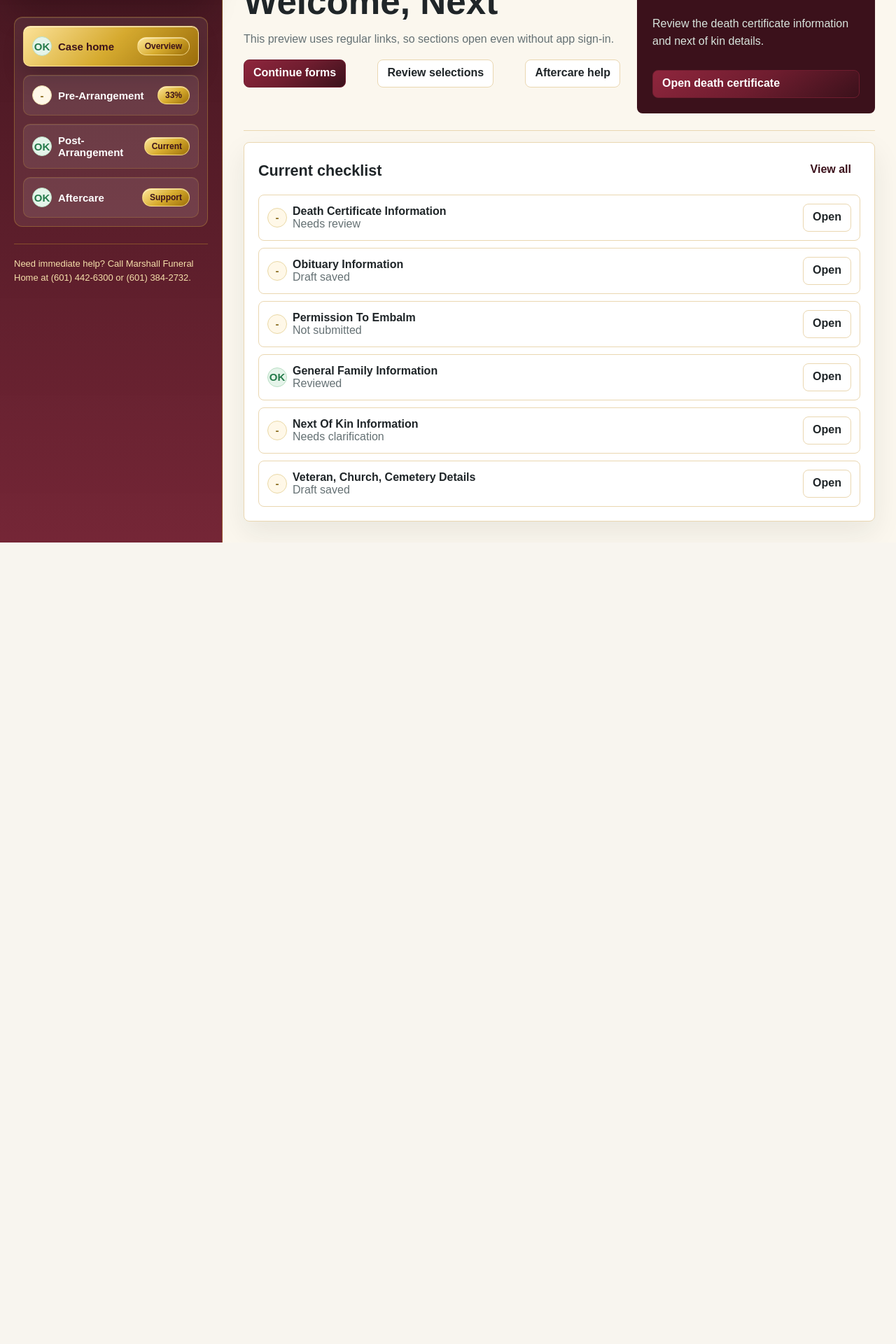
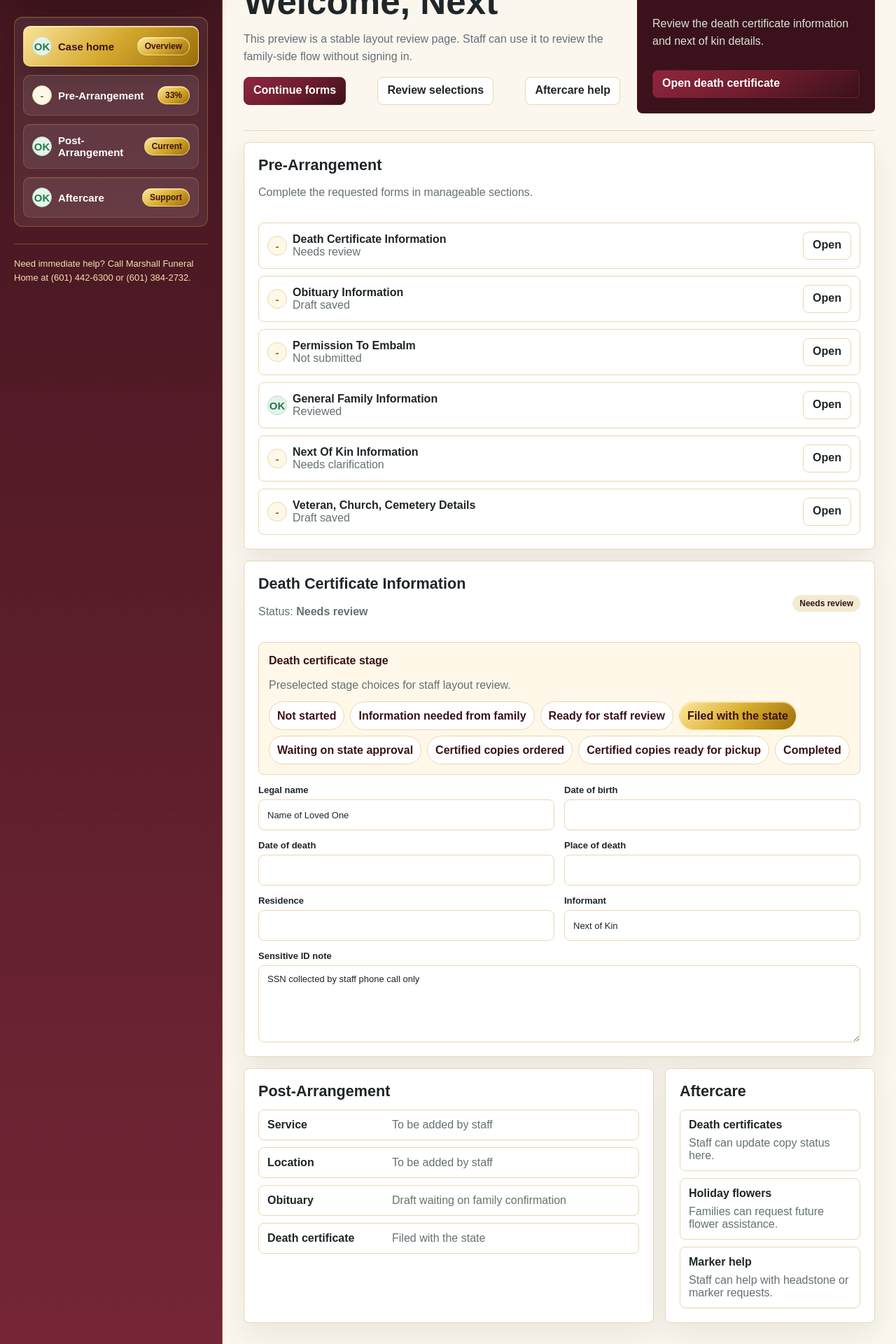
Before and after one commit to marshallfhnatchez225/Marshall-Family-Care, a Next.js app: page /family-preview in a window 1280 px wide. Shown: the part 246-2166 px from the top of the page at 70% size. Before the commit the page ends 1021 px from the top, so only its background shows below. Built offline with nearby package versions, Linux system fonts and the light colour scheme.

Commit message:
Simplify family preview for stable deploy

```diff
--- a/app/family-preview/page.tsx
+++ b/app/family-preview/page.tsx
@@ -1,6 +1,11 @@
-type FamilyPreviewPageProps = {
-  searchParams: Promise<{ view?: string; form?: string; stage?: string }>;
-};
+const forms = [
+  ["Death Certificate Information", "Needs review"],
+  ["Obituary Information", "Draft saved"],
+  ["Permission To Embalm", "Not submitted"],
+  ["General Family Information", "Reviewed"],
+  ["Next Of Kin Information", "Needs clarification"],
+  ["Veteran, Church, Cemetery Details", "Draft saved"]
+];
 
 const deathCertificateStages = [
   "Not started",
@@ -13,114 +18,7 @@ const deathCertificateStages = [
   "Completed"
 ];
 
-const forms = [
-  {
-    id: "death-certificate",
-    title: "Death Certificate Information",
-    status: "Needs review",
-    fields: [
-      ["Legal name", "Name of Loved One"],
-      ["Date of birth", ""],
-      ["Date of death", ""],
-      ["Place of death", ""],
-      ["Residence", ""],
-      ["Marital status", ""],
-      ["Education", ""],
-      ["Occupation", ""],
-      ["Informant", "Next of Kin"],
-      ["Parent information", ""],
-      ["Sensitive ID note", "SSN collected by staff phone call only"]
-    ]
-  },
-  {
-    id: "obituary",
-    title: "Obituary Information",
-    status: "Draft saved",
-    fields: [
-      ["Opening life story", ""],
-      ["Survived by", ""],
-      ["Preceded in death by", ""],
-      ["Service wording", ""],
-      ["Charity preference", ""],
-      ["Publication notes", "Staff will review before publication"]
-    ]
-  },
-  {
-    id: "embalming",
-    title: "Permission To Embalm",
-    status: "Not submitted",
-    fields: [
-      ["Authorizing person", "Next of Kin"],
-      ["Relationship", ""],
-      ["Phone", "601-442-6300"],
-      ["Acknowledgment", "Staff will review this authorization before relying on it."]
-    ]
-  },
-  {
-    id: "family-info",
-    title: "General Family Information",
-    status: "Reviewed",
-    fields: [
-      ["Primary contact", "Next of Kin"],
-      ["Preferred phone", "601-442-6300"],
-      ["Email", ""],
-      ["Billing contact", ""],
-      ["Communication preference", "Text for urgent items, email for documents"]
-    ]
-  },
-  {
-    id: "next-of-kin",
-    title: "Next Of Kin Information",
-    status: "Needs clarification",
-    fields: [
-      ["Primary next of kin", "Next of Kin"],
-      ["Additional next of kin", ""],
-      ["Relationship order notes", "Family will confirm relationship details with staff"],
-      ["Dispute or concern", ""],
-      ["Staff note", "Confirm preferred phone number"]
-    ]
-  },
-  {
-    id: "veteran-church-cemetery",
-    title: "Veteran, Church, Cemetery Details",
-    status: "Draft saved",
-    fields: [
-      ["Veteran status", ""],
-      ["Church", ""],
-      ["Clergy", ""],
-      ["Cemetery", ""],
-      ["Plot details", ""],
-      ["Special rites", ""]
-    ]
-  }
-];
-
-const selectedItems = [
-  ["Service", "Saturday, May 16, 2026 at 11:00 AM"],
-  ["Location", "New Hope Missionary Baptist Church"],
-  ["Casket", "Cedarview Oak, selected"],
-  ["Vault", "Standard concrete vault"],
-  ["Flowers", "Casket spray, white lilies and greenery"],
-  ["Programs", "Tri-fold program, 150 copies"],
-  ["Transportation", "Family limousine, one vehicle"]
-];
-
-function isActive(current: string, expected: string) {
-  return current === expected ? "active" : "";
-}
-
-export default async function FamilyPreviewPage({ searchParams }: FamilyPreviewPageProps) {
-  const params = await searchParams;
-  const view = ["home", "pre", "post", "aftercare"].includes(params.view ?? "")
-    ? String(params.view)
-    : "home";
-  const activeForm = forms.find((form) => form.id === params.form) ?? forms[0];
-  const selectedStage = deathCertificateStages.includes(params.stage ?? "")
-    ? String(params.stage)
-    : "Filed with the state";
-  const completionPercent = 33;
-  const reviewCount = 5;
-
+export default function FamilyPreviewPage() {
   return (
     <main>
       <section
@@ -144,132 +42,129 @@ export default async function FamilyPreviewPage({ searchParams }: FamilyPreviewP
             <p>Primary contact: Next of Kin</p>
             <p>Director: Marshall Funeral Home</p>
             <div className="family-progress-bar" aria-label="Form completion">
-              <span style={{ width: `${completionPercent}%` }} />
+              <span style={{ width: "33%" }} />
             </div>
           </section>
+
           <nav className="family-sidebar-nav" aria-label="Family portal navigation">
-            <a className={`family-nav-button ${isActive(view, "home")}`} href="/family-preview?view=home">
+            <a className="family-nav-button active" href="#case-home">
               <span className="family-nav-label"><span className="family-complete-indicator">OK</span><span>Case home</span></span>
               <span className="family-mini-chip">Overview</span>
             </a>
-            <a className={`family-nav-button ${isActive(view, "pre")}`} href="/family-preview?view=pre&form=death-certificate">
+            <a className="family-nav-button" href="#pre-arrangement">
               <span className="family-nav-label"><span className="family-complete-indicator pending">-</span><span>Pre-Arrangement</span></span>
               <span className="family-mini-chip">33%</span>
             </a>
-            <a className={`family-nav-button ${isActive(view, "post")}`} href="/family-preview?view=post">
+            <a className="family-nav-button" href="#post-arrangement">
               <span className="family-nav-label"><span className="family-complete-indicator">OK</span><span>Post-Arrangement</span></span>
               <span className="family-mini-chip">Current</span>
             </a>
-            <a className={`family-nav-button ${isActive(view, "aftercare")}`} href="/family-preview?view=aftercare">
+            <a className="family-nav-button" href="#aftercare">
               <span className="family-nav-label"><span className="family-complete-indicator">OK</span><span>Aftercare</span></span>
               <span className="family-mini-chip">Support</span>
             </a>
           </nav>
+
           <div className="family-footer-note">
             Need immediate help? Call Marshall Funeral Home at (601) 442-6300 or (601) 384-2732.
           </div>
         </aside>
 
         <section className="family-content">
-          {view === "home" ? (
-            <>
-              <section className="family-metric-grid" style={{ marginTop: 0 }}>
-                <div className="family-metric"><strong>{completionPercent}%</strong><span>Pre-arrangement complete</span></div>
-                <div className="family-metric"><strong>{reviewCount}</strong><span>Forms awaiting staff review</span></div>
+          <section className="family-metric-grid" id="case-home" style={{ marginTop: 0 }}>
+            <div className="family-metric"><strong>33%</strong><span>Pre-arrangement complete</span></div>
+            <div className="family-metric"><strong>5</strong><span>Forms awaiting staff review</span></div>
             <div className="family-metric"><strong>3</strong><span>Uploads received</span></div>
             <div className="family-metric"><strong>1</strong><span>Open requests</span></div>
           </section>
+
           <section className="family-hero">
             <div>
               <span className="family-status-chip">Arrangements in progress</span>
               <h1>Welcome, Next</h1>
-                  <p>This preview uses regular links, so sections open even without app sign-in.</p>
+              <p>This preview is a stable layout review page. Staff can use it to review the family-side flow without signing in.</p>
               <div className="family-row-actions">
-                    <a className="family-primary-button" href="/family-preview?view=pre&form=death-certificate">Continue forms</a>
-                    <a className="family-ghost-button" href="/family-preview?view=post">Review selections</a>
-                    <a className="family-ghost-button" href="/family-preview?view=aftercare">Aftercare help</a>
+                <a className="family-primary-button" href="#pre-arrangement">Continue forms</a>
+                <a className="family-ghost-button" href="#post-arrangement">Review selections</a>
+                <a className="family-ghost-button" href="#aftercare">Aftercare help</a>
               </div>
             </div>
             <aside className="family-hero-panel">
               <strong>Next requested action</strong>
               <p>Review the death certificate information and next of kin details.</p>
-                  <a className="family-primary-button" href="/family-preview?view=pre&form=death-certificate">Open death certificate</a>
+              <a className="family-primary-button" href="#pre-arrangement">Open death certificate</a>
             </aside>
           </section>
-              <section className="family-panel family-section-gap">
-                <div className="family-panel-header"><h2>Current checklist</h2><a className="family-quiet-button" href="/family-preview?view=pre&form=death-certificate">View all</a></div>
+
+          <section className="family-panel family-section-gap" id="pre-arrangement">
+            <div className="family-panel-header">
+              <div>
+                <h2>Pre-Arrangement</h2>
+                <p className="family-helper-text">Complete the requested forms in manageable sections.</p>
+              </div>
+            </div>
             <div className="family-task-list">
-                  {forms.map((form) => (
-                    <div className="family-task" key={form.id}>
-                      <span className={form.status === "Reviewed" ? "family-complete-indicator" : "family-complete-indicator pending"}>{form.status === "Reviewed" ? "OK" : "-"}</span>
-                      <div><strong>{form.title}</strong><div className="family-meta">{form.status}</div></div>
-                      <a className="family-ghost-button" href={`/family-preview?view=pre&form=${form.id}`}>Open</a>
+              {forms.map(([title, status]) => (
+                <div className="family-task" key={title}>
+                  <span className={status === "Reviewed" ? "family-complete-indicator" : "family-complete-indicator pending"}>{status === "Reviewed" ? "OK" : "-"}</span>
+                  <div><strong>{title}</strong><div className="family-meta">{status}</div></div>
+                  <span className="family-ghost-button">Open</span>
                 </div>
               ))}
             </div>
           </section>
-            </>
-          ) : null}
 
-          {view === "pre" ? (
-            <>
-              <section className="family-section-title"><div><h1>Pre-Arrangement</h1><p>Complete the requested forms in manageable sections.</p></div></section>
-              <div className="family-tabs">
-                {forms.map((form) => (
-                  <a className={`family-tab-button ${activeForm.id === form.id ? "active" : ""}`} href={`/family-preview?view=pre&form=${form.id}`} key={form.id}>{form.status === "Reviewed" ? "OK " : ""}{form.title}</a>
-                ))}
+          <section className="family-form-panel family-section-gap">
+            <div className="family-panel-header">
+              <div>
+                <h2>Death Certificate Information</h2>
+                <p className="family-helper-text">Status: <strong>Needs review</strong></p>
               </div>
-              <section className="family-form-panel">
-                <div className="family-panel-header"><div><h2>{activeForm.title}</h2><p className="family-helper-text">Status: <strong>{activeForm.status}</strong></p></div><span className="family-status-chip">{activeForm.status}</span></div>
-                {activeForm.id === "death-certificate" ? (
+              <span className="family-status-chip">Needs review</span>
+            </div>
+
             <section className="death-certificate-stage-picker" aria-label="Death certificate stage">
               <strong>Death certificate stage</strong>
-                    <p>Choose a preselected stage for layout review. Preview changes are shown in the URL only.</p>
+              <p>Preselected stage choices for staff layout review.</p>
               <div className="death-certificate-stage-options">
                 {deathCertificateStages.map((stage) => (
-                        <a
-                          className={`death-certificate-stage-button ${selectedStage === stage ? "active" : ""}`}
-                          href={`/family-preview?view=pre&form=death-certificate&stage=${encodeURIComponent(stage)}`}
-                          key={stage}
-                        >
+                  <span className={`death-certificate-stage-button ${stage === "Filed with the state" ? "active" : ""}`} key={stage}>
                     {stage}
-                        </a>
+                  </span>
                 ))}
               </div>
             </section>
-                ) : null}
+
             <div className="family-form-grid">
-                  {activeForm.fields.map(([label, value]) => {
-                    const isLong = value.length > 58 || label.toLowerCase().includes("note") || label.includes("Acknowledgment");
-                    return (
-                      <label className={`family-field ${isLong ? "full" : ""}`} key={`${activeForm.id}-${label}`}>
-                        <span>{label}</span>
-                        {isLong ? <textarea defaultValue={value} /> : <input defaultValue={value} />}
-                      </label>
-                    );
-                  })}
+              <label className="family-field"><span>Legal name</span><input defaultValue="Name of Loved One" /></label>
+              <label className="family-field"><span>Date of birth</span><input /></label>
+              <label className="family-field"><span>Date of death</span><input /></label>
+              <label className="family-field"><span>Place of death</span><input /></label>
+              <label className="family-field"><span>Residence</span><input /></label>
+              <label className="family-field"><span>Informant</span><input defaultValue="Next of Kin" /></label>
+              <label className="family-field full"><span>Sensitive ID note</span><textarea defaultValue="SSN collected by staff phone call only" /></label>
             </div>
-                <div className="family-form-actions"><p className="family-helper-text">Preview only. Changes are not saved.</p><div className="family-row-actions"><a className="family-ghost-button" href={`/family-preview?view=pre&form=${activeForm.id}`}>Save draft</a><a className="family-primary-button" href={`/family-preview?view=pre&form=${activeForm.id}`}>Submit for staff review</a></div></div>
           </section>
-            </>
-          ) : null}
 
-          {view === "post" ? (
-            <>
-              <section className="family-section-title"><div><h1>Post-Arrangement</h1><p>View what is currently selected and request changes before details are finalized.</p></div></section>
-              <section className="family-two-column">
-                <div className="family-panel"><h2>Current selections</h2><div className="family-data-list">{selectedItems.map(([item, value]) => <div className="family-data-row" key={item}><strong>{item}</strong><span>{value}</span></div>)}</div></div>
-                <div className="family-panel"><h2>Current case status</h2><div className="family-timeline"><div className="family-timeline-item"><strong>Arrangement status</strong><span>Arrangements in progress</span></div><div className="family-timeline-item"><strong>Death certificate</strong><span>{selectedStage}, waiting on certified copies</span></div><div className="family-timeline-item"><strong>Obituary</strong><span>Draft waiting on family confirmation</span></div></div></div>
+          <section className="family-two-column family-section-gap" id="post-arrangement">
+            <div className="family-panel">
+              <h2>Post-Arrangement</h2>
+              <div className="family-data-list">
+                <div className="family-data-row"><strong>Service</strong><span>To be added by staff</span></div>
+                <div className="family-data-row"><strong>Location</strong><span>To be added by staff</span></div>
+                <div className="family-data-row"><strong>Obituary</strong><span>Draft waiting on family confirmation</span></div>
+                <div className="family-data-row"><strong>Death certificate</strong><span>Filed with the state</span></div>
+              </div>
+            </div>
+            <div className="family-panel" id="aftercare">
+              <h2>Aftercare</h2>
+              <div className="family-resource-list">
+                <div className="family-resource-item"><strong>Death certificates</strong><span>Staff can update copy status here.</span></div>
+                <div className="family-resource-item"><strong>Holiday flowers</strong><span>Families can request future flower assistance.</span></div>
+                <div className="family-resource-item"><strong>Marker help</strong><span>Staff can help with headstone or marker requests.</span></div>
+              </div>
+            </div>
           </section>
-            </>
-          ) : null}
-
-          {view === "aftercare" ? (
-            <>
-              <section className="family-section-title"><div><h1>Aftercare</h1><p>Request continued assistance after services.</p></div><span className="family-status-chip">Filed with the state</span></section>
-              <section className="family-three-column">{["Death certificate status", "Holiday flowers", "Headstone or marker help"].map((title) => <div className="family-panel" key={title}><h2>{title}</h2><p className="family-helper-text">Marshall staff can help with this request.</p><a className="family-ghost-button" href="/family-preview?view=aftercare">Request help</a></div>)}</section>
-            </>
-          ) : null}
         </section>
       </main>
     </main>
```
Lines whose indentation alone changed are shown as unchanged.
